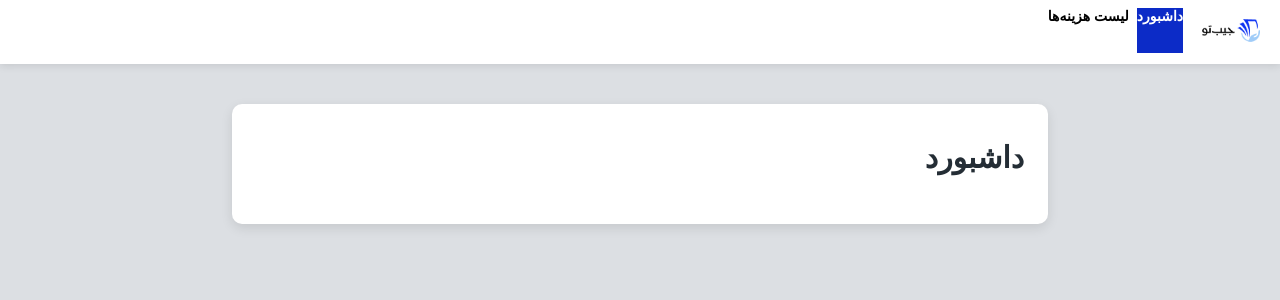
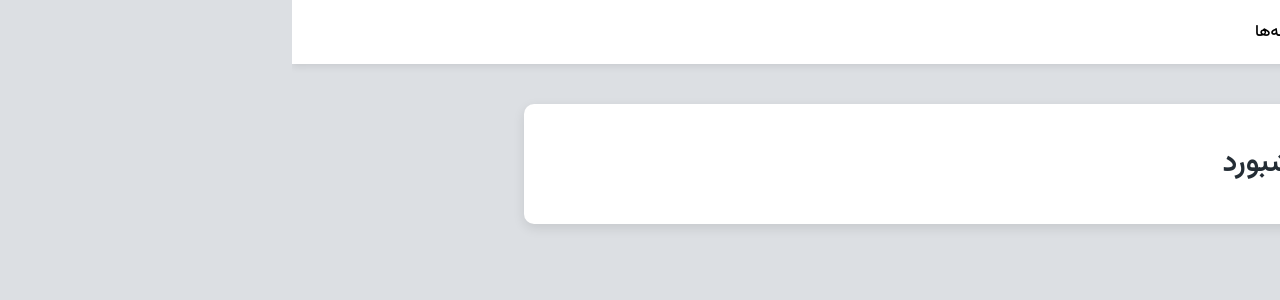
Before and after one commit to eng-neda/expense-tracker, a React (Vite) app: page /dashboard in a window 1280 px wide. Shown: the top 300 px of the page. Built offline with nearby package versions, Linux system fonts and the light colour scheme.

Commit message:
fixing header

```diff
--- a/src/App.css
+++ b/src/App.css
@@ -34,7 +34,7 @@
 body {
   direction: rtl;
   text-align: right;
-  font-family: 'Vazirmatn-Medium', sans-serif;
+  font-family: 'Vazirmatn', sans-serif;
   background-color: #dcdfe3;
 }
 .text-regular {
--- a/src/components/ProductHeader.css
+++ b/src/components/ProductHeader.css
@@ -2,36 +2,43 @@
   width: 100%;
   height: 64px;
   background-color: white;
-  padding: 8px 20px;
+  padding: 0 20px;
   box-shadow: 0 2px 8px rgba(0, 0, 0, 0.1);
 }
 
 .nav {
+  height: 100%;
   display: flex;
-  justify-content: flex-start;
-  gap: 8px;
+  align-items: center;
 }
 
+.nav-right {
+  display: flex;
+  align-items: center;
+  height: 100%;
+}
 .nav-link {
+  height: 100%;
+  padding: 0 20px;
+  display: flex;
+  align-items: center;
+  justify-content: center;
   text-decoration: none;
-  font-weight: bold;
-  color: #000000;
-  font-size: 14px;
-  font-family: inherit;
+  font-weight: 500;
+  color: #000;
 }
 
 .nav-link:hover {
   background-color: #0c2bc7;
   color: white;
 }
-.nav-link.active {
+.nav-link:hover {
   background-color: #0c2bc7;
   color: white;
 }
+
 .logo {
-  height: 45px;
-  width: auto;
-  max-width: 150px;
-  object-fit: contain;
+  height: 50px;
+  margin-left: 16px;
   cursor: pointer;
 }
--- a/src/components/ProductHeader.jsx
+++ b/src/components/ProductHeader.jsx
@@ -6,7 +6,9 @@ function ProductHeader() {
   return (
     <header className="header">
       <nav className="nav">
+        <div className="nav-right">
           <img src={logo} alt="لوگو" className="logo" />
+
           <NavLink to="/dashboard" className="nav-link">
             داشبورد
           </NavLink>
@@ -14,6 +16,7 @@ function ProductHeader() {
           <NavLink to="/expenses" className="nav-link">
             لیست هزینه‌ها
           </NavLink>
+        </div>
       </nav>
     </header>
   )
```
Lines whose indentation alone changed are shown as unchanged.
